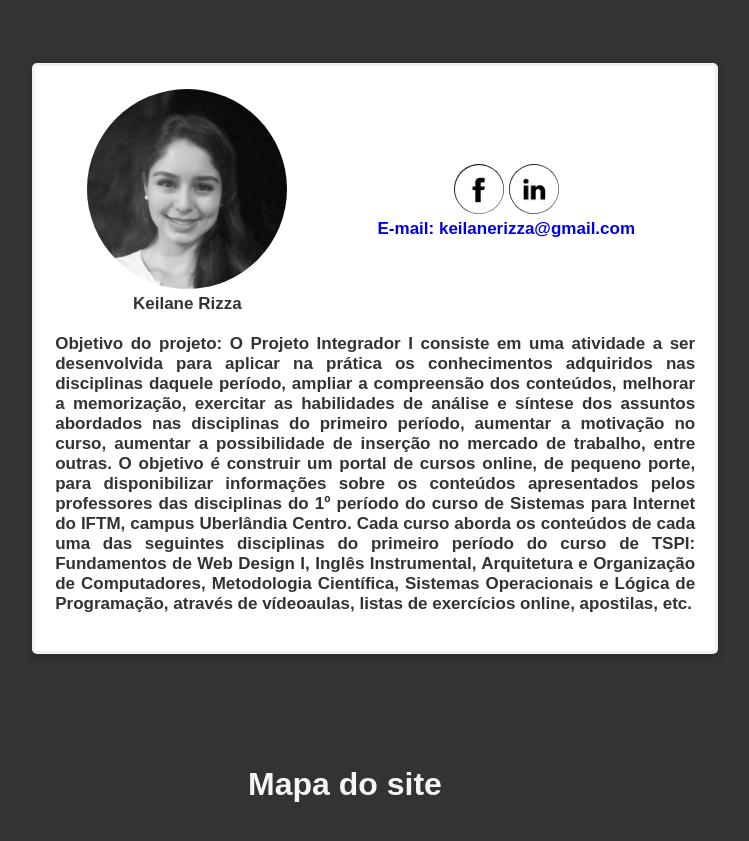
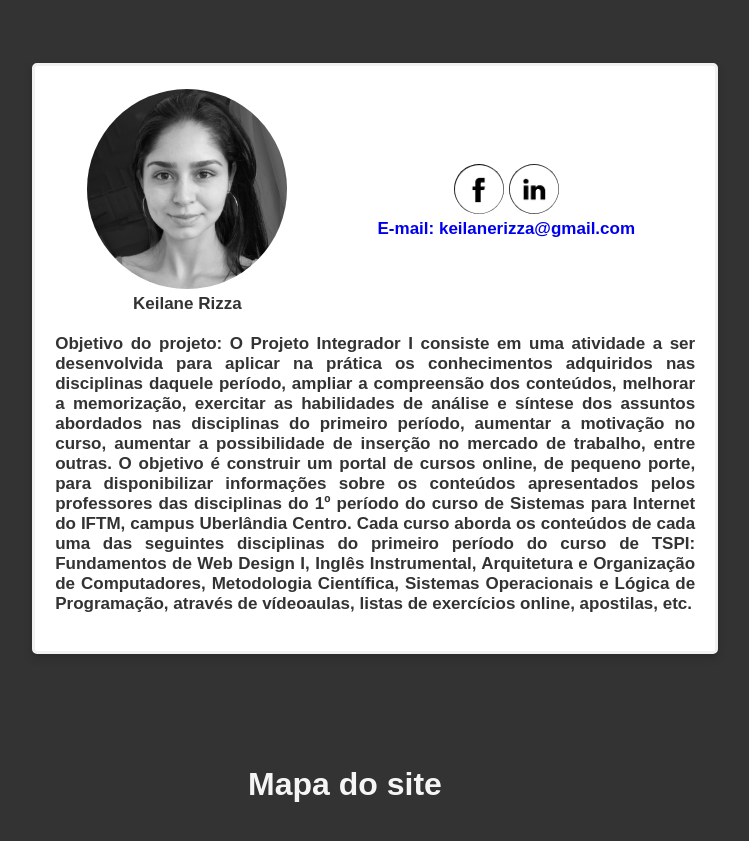
Before and after one commit to CavanhaMan/code.io, a plain HTML site: page index.html in a window 1280 px wide. Shown: the part 2590-3431 px from the top of the page, without its empty margins (295-1044 px from the left). Drawn offline with Linux system fonts and the light colour scheme.

```diff
--- a/index.html
+++ b/index.html
@@ -67,7 +67,7 @@
                 <table>
                     <tr>
                         <td id="pricol">
-                            <img class="circular" src="./assets/img/code.io_Keilane.jpg" alt="Keilane"><BR>
+                            <img class="circular" src="./assets/img/code.io_Keilane.png" alt="Keilane"><BR>
                             <a>Keilane Rizza<a>
 						</td>
                         <td>
```
Also changed, not shown: assets/img/code.io_Keilane.png (added).
